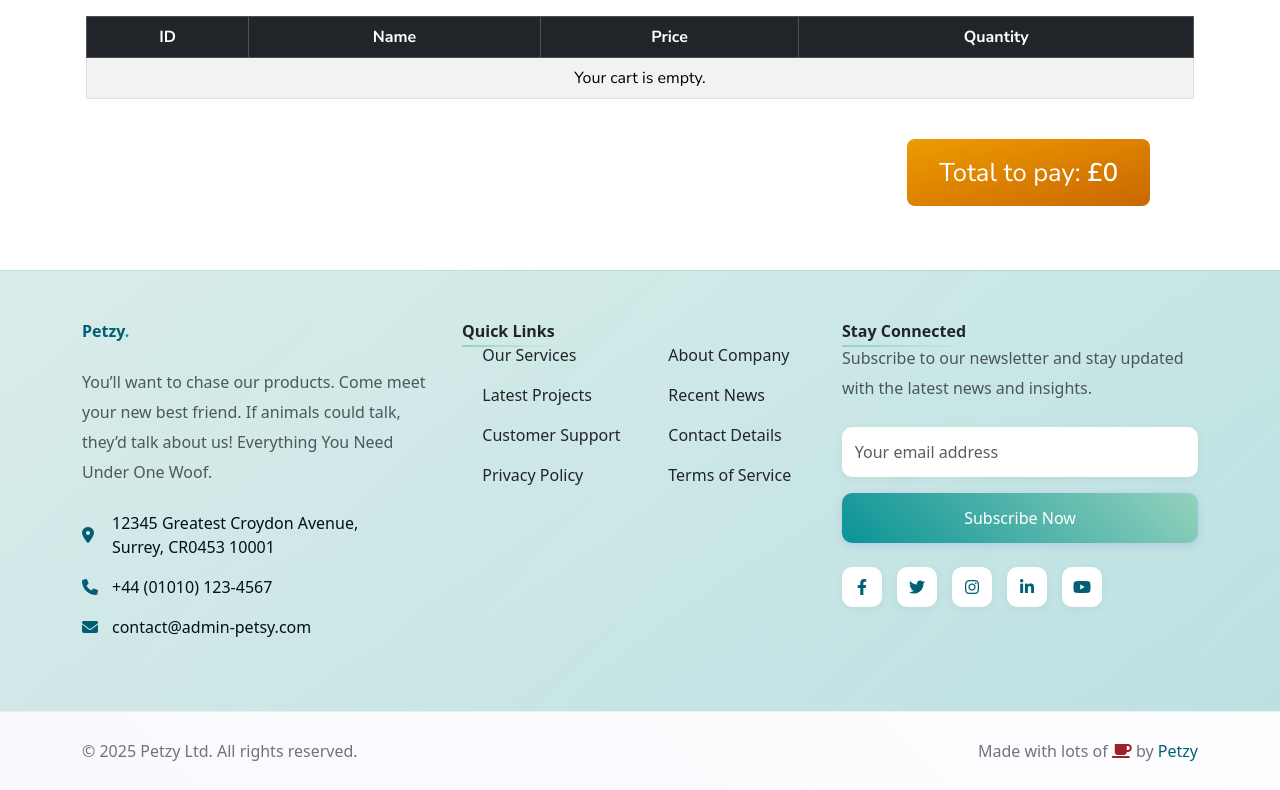
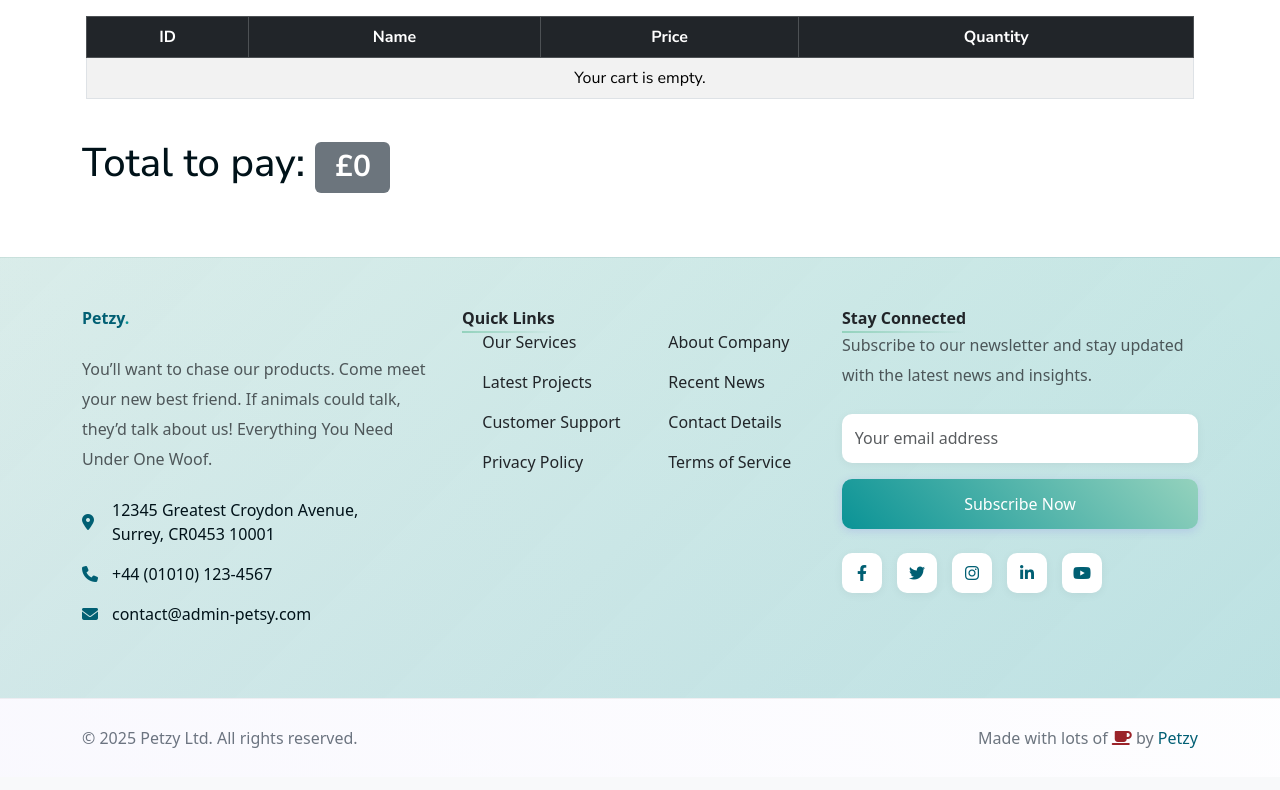
Before and after one commit to johnclamy/petstoreproject, a Django app: page /cart/ in a window 1280 px wide. Shown: the part 282-1072 px from the top of the page. After the commit the page ends 1030 px from the top, so only its background shows below. Run offline with Django 5.2, Linux system fonts and the light colour scheme; some libraries are stand-ins or nearby versions.

Commit message:
update cart.index template

```diff
--- a/cart/templates/cart/index.html
+++ b/cart/templates/cart/index.html
@@ -37,16 +37,18 @@
            </table>
         </section>
         <section class="row mt-4 mb-5">
-            <div class="text-center text-md-end">
-                <a class="btn btn-dj-primary text-white me-5 mb-4 mb-md-0">
-                    <b>Total to pay:</b> £{{ data.cart_total }}
-                </a>
+            <div class="d-flex flex-wrap flex-lg-nowrap flex-column flex-lg-row justify-content-center justify-content-lg-between align-items-center">
+                <h2 class="h1 mb-4 mb-lg-0">Total to pay: <b class="badge text-bg-secondary">£{{ data.cart_total }}</b></h2>
                 {% if data.pets_in_cart|length > 0 %}
-                <a href="{% url 'cart.clear' %}" class="btn btn-dj-loud">
-                    <b>clear cart</b>
-                </a>
+                <div>
+                    <a class="btn btn-dj-primary text-white text-capitalize me-2 mb-0" href="{% url 'cart.purchase' %}">
+                        purchase
+                    </a>
+                    <a href="{% url 'cart.clear' %}" class="btn btn-dj-loud">
+                        <b>clear cart</b>
+                    </a>
+                </div>
                 {% endif %}
-
             </div>
         </section>
     </div>
```
